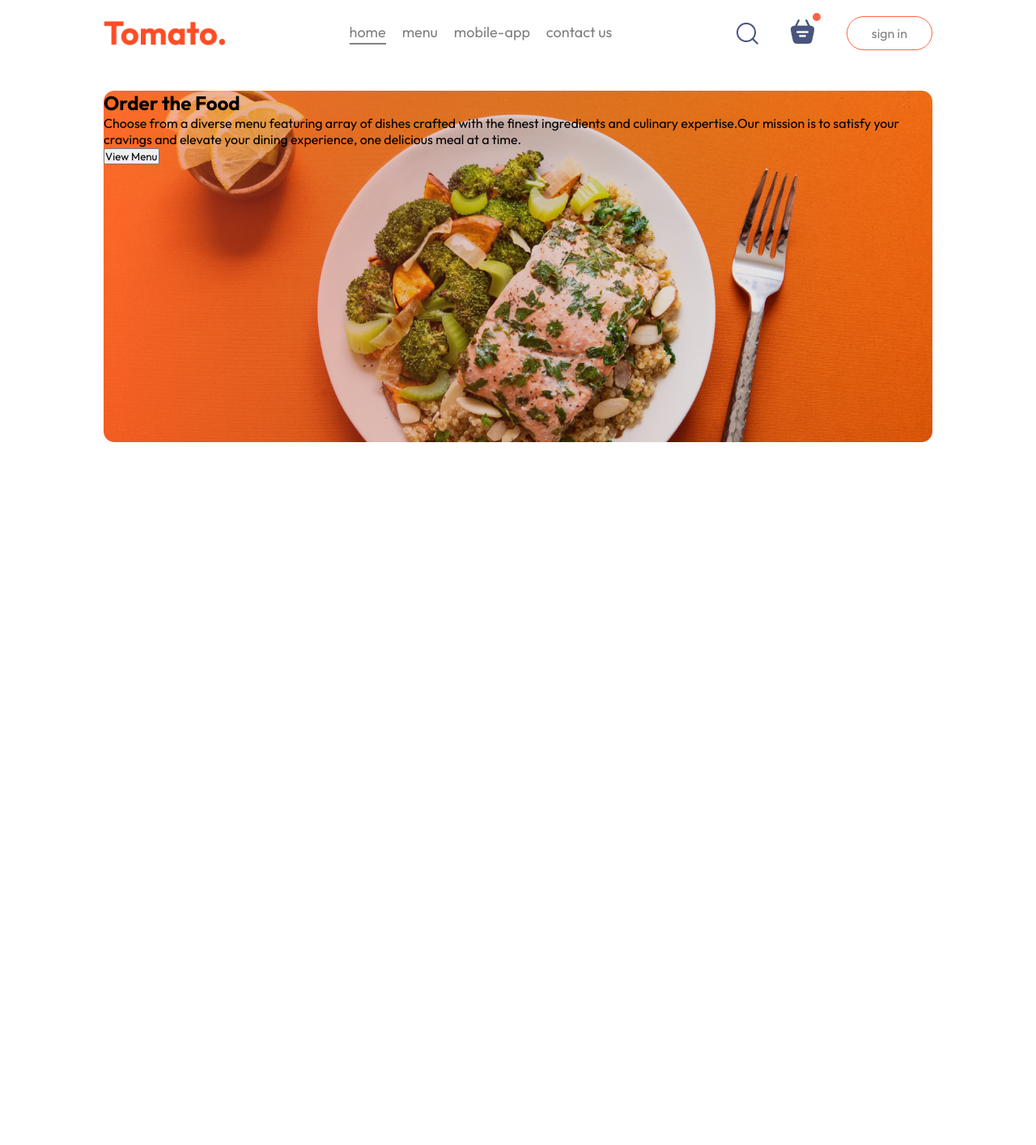
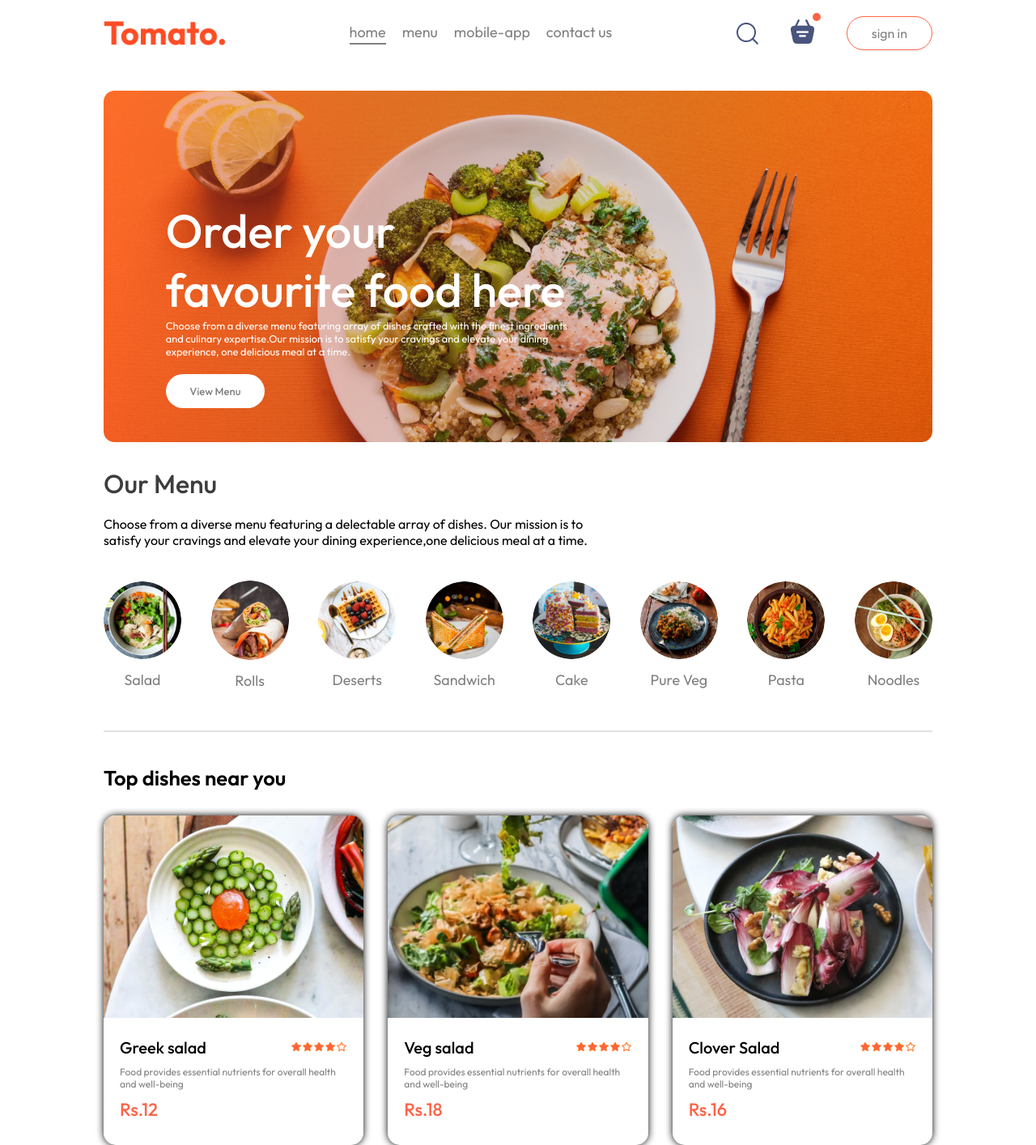
Before and after one commit to Pratheekjshetty/accelerlab-foodapp, a React (Create React App) app: page / in a window 1280 px wide. Shown: the top 1414 px of the page at 81% size. Before the commit the page ends 800 px from the top, so only its background shows below. Built offline with nearby package versions, Linux system fonts and the light colour scheme.

Commit message:
third-commit

```diff
--- a/src/App.css
+++ b/src/App.css
@@ -16,3 +16,11 @@ a{
   width: 80%;
   margin: auto;
 }
+@keyframes fadeIn {
+  0%{
+    opacity: 0;
+  }
+  100%{
+    opacity: 1;
+  }
+}
--- /dev/null
+++ b/src/components/FoodDisplay/FoodDisplay.css
@@ -0,0 +1,14 @@
+.food-display{
+    margin-top:30px;
+}
+.food-display h2{
+    font-size: max(2vw,24px);
+    font-weight:600;
+}
+.food-display-list{
+    display:grid;
+    grid-template-columns: repeat(auto-fill,minmax(240px,1fr));
+    margin-top: 30px;
+    gap:30px;
+    row-gap:50px;
+}
--- /dev/null
+++ b/src/components/FoodDisplay/FoodDisplay.jsx
@@ -0,0 +1,20 @@
+import React, { useContext } from 'react'
+import './FoodDisplay.css'
+import { StoreContext } from '../../context/StoreContext'
+import FoodItem from '../FoodItem/FoodItem'
+
+const FoodDisplay = (category) => {
+    const {food_list}=useContext(StoreContext)
+  return (
+    <div className='food-display' id='food-display'>
+        <h2>Top dishes near you</h2>
+        <div className="food-display-list">
+            {food_list.map((item,index)=>{
+                return <FoodItem key={index} id={item._id} name={item.name} description={item.description} price={item.price} image={item.image}/>
+            })}
+        </div>
+    </div>
+  )
+}
+
+export default FoodDisplay
--- /dev/null
+++ b/src/components/FoodItem/FoodItem.css
@@ -0,0 +1,38 @@
+.food-item{
+    width: 100%;
+    margin: auto;
+    border-radius: 15px;
+    box-shadow: 0px 0px 10px black;
+    transition: 0.3s;
+    animation: fadeIn 2s;
+}
+.food-item-image{
+    width: 100%;
+    border-radius: 15px 15px 0px 0px;
+}
+.food-item-info{
+    padding: 20px;
+}
+.food-item-name-rating{
+    display: flex;
+    justify-content: space-between;
+    align-items: center;
+    margin-bottom: 10px;
+}
+.food-item-name-rating p{
+    font-size: 20px;
+    font-weight: 500;
+}
+.food-item-name-rating img{
+    width: 70px;
+}
+.food-item-desc{
+    color: gray;
+    font-size: 12px;
+}
+.food-item-price{
+    color: tomato;
+    font-size: 22px;
+    font-weight: 500;
+    margin: 10px 0px;
+}
--- /dev/null
+++ b/src/components/FoodItem/FoodItem.jsx
@@ -0,0 +1,22 @@
+import React from 'react'
+import './FoodItem.css'
+import { assets } from '../../assets/assets'
+const FoodItem = ({id,name,price,description,image}) => {
+  return (
+    <div className="food-item">
+        <div className='food-item-image-container'>
+            <img className='food-item-image' src={image} alt=""/>
+        </div>
+        <div className="food-item-info">
+        <div className='food-item-name-rating'>
+            <p>{name}</p>
+            <img src={assets.rating_starts} alt=""/>
+        </div>
+        <p className="food-item-desc">{description}</p>
+        <p className="food-item-price">Rs.{price}</p>
+        </div>
+    </div>
+  )
+}
+
+export default FoodItem
--- a/src/components/Header/Header.css
+++ b/src/components/Header/Header.css
@@ -5,3 +5,32 @@
     background-size: contain;
     position: relative;
 }
+.header-content{
+    position: absolute;
+    display: flex;
+    flex-direction: column;
+    align-items: start;
+    gap:1.5vm;
+    max-width: 50%;
+    bottom:10%;
+    left:6vw;
+    animation: fadeIn 3s;
+}
+.header-content h2{
+    font-weight: 500;
+    color:white;
+    font-size: max(4.5vw,22px);
+}
+.header-content p{
+    color:white;
+    font-size: 1vw;
+}
+.header-content button{
+    border: none;
+    color: gray;
+    font-weight:500;
+    padding: 1vw 2.3vw;
+    background-color: white;
+    font-size: max(1vw,13px);
+    border-radius: 50px;
+}
--- a/src/components/Header/Header.jsx
+++ b/src/components/Header/Header.jsx
@@ -4,8 +4,8 @@ const Header = () => {
   return (
     <div className='header'>
         <div className='header-content'>
-            <h2>Order the Food</h2>
-            <p>Choose from a diverse menu featuring array of dishes crafted with the finest ingredients and culinary expertise.Our mission is to satisfy your cravings and elevate your dining experience, one delicious meal at a time.</p>
+            <h2>Order your favourite food here</h2>
+            <p>Choose from a diverse menu featuring array of dishes crafted with the finest ingredients and culinary expertise.Our mission is to satisfy your cravings and elevate your dining experience, one delicious meal at a time.</p><br/>
             <button>View Menu</button>
         </div>
     </div>
--- /dev/null
+++ b/src/components/Menu/Menu.css
@@ -0,0 +1,49 @@
+.Menu{
+    display: flex;
+    flex-direction: column;
+    gap:20px;
+}
+.Menu h1{
+    color: rgb(61, 61, 61);
+    font-weight: 500;
+}
+.Menu hr{
+    margin: 10px 0px;
+    height: 2px;
+    background-color: #e2e2e2;
+    border: none;
+}
+.menu-text {
+    max-width: 60%;
+    columns: #aaaaaa;
+}
+.menu-list{
+    display: flex;
+    justify-content: space-between;
+    align-items: center;
+    gap:30px;
+    text-align: center;
+    margin: 20px 0px;
+    overflow-x: scroll;
+}
+.menu-list::-webkit-scrollbar{
+    display: none;
+}
+.menu-list img{
+    width:7.5vw;
+    min-width:80px;
+    cursor: pointer;
+    border-radius: 50%;
+    transition: 0.2s;
+}
+.menu-list p{
+    margin-top: 10px;
+    color: gray;
+    font-size: max(1.4vw,16px);
+    cursor: pointer;
+}
+
+.menu-list .active{
+    border: 4px solid tomato;
+    padding: 2px;
+}
--- /dev/null
+++ b/src/components/Menu/Menu.jsx
@@ -0,0 +1,24 @@
+import React from 'react'
+import './Menu.css'
+import { menu_list } from '../../assets/assets'
+const Menu = ({category,setCategory}) => {
+  return (
+    <div className='Menu' id="Menu">
+        <h1>Our Menu</h1>
+        <p className='menu-text'>Choose from a diverse menu featuring a delectable array of dishes. Our mission is to satisfy your cravings and elevate your dining experience,one delicious meal at a time.</p>
+        <div className='menu-list'>
+            {menu_list.map((item,index)=>{
+                return(
+                    <div onClick={()=>setCategory(prev=>prev===item.menu_name?"All":item.menu_name)} key={index} className='list-item'>
+                        <img className={category===item.menu_name?"active":""} src={item.menu_image} alt=""/>
+                        <p>{item.menu_name}</p>
+                    </div>
+                )
+            })}
+        </div>
+        <hr/>
+    </div>
+  )
+}
+
+export default Menu
--- /dev/null
+++ b/src/context/StoreContext.jsx
@@ -0,0 +1,16 @@
+import { createContext } from "react";
+import { food_list } from "../assets/assets";
+export const StoreContext =createContext(null)
+
+const StoreContextProvider=(props)=>{
+
+    const contextValue ={
+        food_list
+    }
+    return(
+        <StoreContext.Provider value={contextValue}>
+            {props.children}
+        </StoreContext.Provider>
+    )
+}
+export default StoreContextProvider;
--- a/src/index.js
+++ b/src/index.js
@@ -4,11 +4,14 @@ import './index.css';
 import App from './App';
 import reportWebVitals from './reportWebVitals';
 import {BrowserRouter } from 'react-router-dom';
+import StoreContextProvider from './context/StoreContext';
 
 const root = ReactDOM.createRoot(document.getElementById('root'));
 root.render(
   <BrowserRouter>
-    <App />
+    <StoreContextProvider>
+      <App />
+    </StoreContextProvider>
   </BrowserRouter>
 );
 
--- a/src/pages/Home/Home.jsx
+++ b/src/pages/Home/Home.jsx
@@ -1,10 +1,15 @@
-import React from 'react'
+import React, { useState } from 'react'
 import "./Home.css"
 import Header from '../../components/Header/Header'
+import Menu from '../../components/Menu/Menu'
+import FoodDisplay from '../../components/FoodDisplay/FoodDisplay'
 const Home = () => {
+  const[category,setCategory]= useState("All");
   return (
     <div>
         <Header/>
+        <Menu category={category} setCategory={setCategory}/>
+        <FoodDisplay category={category}/>
     </div>
   )
 }
```
